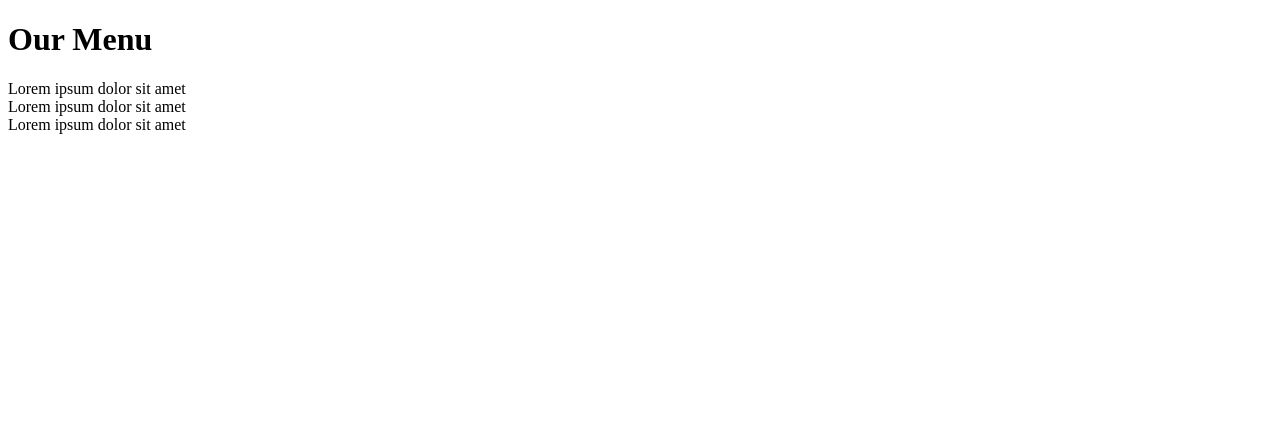
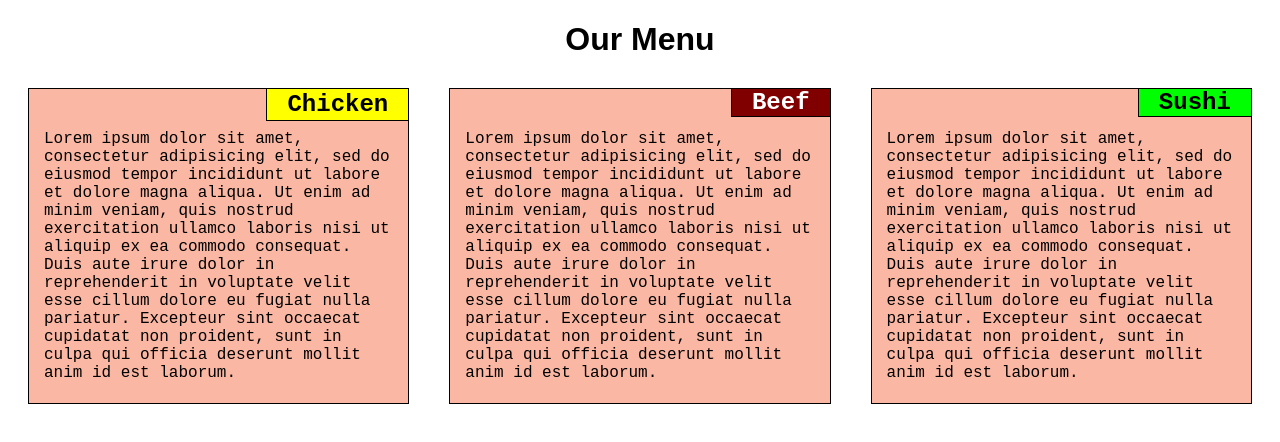
Before and after one commit to seldon88/coursera-solutions, a plain HTML site: page site/index.html in a window 1280 px wide. Drawn offline with Linux system fonts and the light colour scheme.

Commit message:
Module2 solution

```diff
--- a/site/CSS/style.css
+++ b/site/CSS/style.css
@@ -1,19 +1,37 @@
+*{
+    box-sizing: border-box;
+}
+
 /********** Base styles **********/
 h1 {
-    margin-bottom: 15px;
+    margin-bottom: 30px;
     text-align: center;
+    font-family: Arial, Helvetica, sans-serif;
   }
 
-   .row > div{
-    border: 2px solid red;
-    background-color: gray;
+
+.row {
+    margin-bottom: 20px;
   }
-    .container {
+
+.row > div{
+    background-color: white;
+    margin-bottom: 40px;
+    float: left;
+    font-family: 'Courier New', Courier, monospace;
+  }
+
+.section{
+    margin-left: 20px;
+    margin-right: 20px;
+    border: 1px solid black;
+    position: relative;
+    padding-left: 15px;
     padding-right: 15px;
-    padding-left: 15px;
-    margin-right: auto;
-    margin-left: auto;
-  }
+    padding-top: 25px;
+    padding-bottom: 5px;
+    background-color: #fab8a4;
+}
 
 /********** Large devices only **********/
 @media (min-width: 992px) {
@@ -23,11 +41,46 @@ h1 {
     }
   }
 
-
   /********** Medium devices only **********/
-  @media (min-width: 768px) and (max-width: 991px) {
+@media (min-width: 768px) and (max-width: 991px) {
     .col-mg {
         width: 50%;
         float: left;
     }
   }
+
+#p1{
+      border: 1px solid black;
+      position: absolute;
+      top: -1px;
+      right: -1px;
+      margin-top: 0px;
+      padding: 2px;
+      padding-left: 20px;
+      padding-right: 20px;
+      background-color:yellow;
+
+}
+
+#p2{
+    border: 1px solid black;
+    position: absolute;
+    top: -1px;
+    right: -1px;
+    margin-top: 0px;
+    padding-left: 20px;
+    padding-right: 20px;
+    background-color: maroon;
+    color: white;
+}
+
+#p3{
+    border: 1px solid black;
+    position: absolute;
+    top: -1px;
+    right: -1px;
+    margin-top: 0px;
+    padding-left: 20px;
+    padding-right: 20px;
+    background-color: lime;
+}
--- a/site/index.html
+++ b/site/index.html
@@ -4,17 +4,36 @@
     <meta charset="utf-8" />
     <meta http-equiv="X-UA-Compatible" content="IE=edge">
     <title>Assignment Solution for Module 2</title>
+
     <meta name="viewport" content="width=device-width, initial-scale=1">
    <!-- <link rel="stylesheet" type="text/css" media="screen" href="main.css" /> -->
-   <link rel="stylesheet" href="css/styles.css">
+   <link rel="stylesheet" type="text/css" href="CSS/style.css">
 </head>
 <body>
     <h1>Our Menu</h1>
+       <!--<div class="container"> -->
+        <div class="row">
 
-        <div class="row">
-            <div class="col-lg col-md">Lorem ipsum dolor sit amet</div>
-            <div class="col-lg col-md">Lorem ipsum dolor sit amet</div>
-            <div class="col-lg col-md">Lorem ipsum dolor sit amet</div>
+            <div class="col-lg col-mg">
+                <div class="section">
+                        <h2 id="p1" >Chicken</h2>
+                        <p>Lorem ipsum dolor sit amet, consectetur adipisicing elit, sed do eiusmod tempor incididunt ut labore et dolore magna aliqua. Ut enim ad minim veniam, quis nostrud exercitation ullamco laboris nisi ut aliquip ex ea commodo consequat. Duis aute irure dolor in reprehenderit in voluptate velit esse cillum dolore eu fugiat nulla pariatur. Excepteur sint occaecat cupidatat non proident, sunt in culpa qui officia deserunt mollit anim id est laborum.</p>
+                    </div>
+            </div>
+
+            <div class="col-lg col-mg">
+                <div class="section">
+                    <h2 id="p2">Beef</h2>
+                    <p>Lorem ipsum dolor sit amet, consectetur adipisicing elit, sed do eiusmod tempor incididunt ut labore et dolore magna aliqua. Ut enim ad minim veniam, quis nostrud exercitation ullamco laboris nisi ut aliquip ex ea commodo consequat. Duis aute irure dolor in reprehenderit in voluptate velit esse cillum dolore eu fugiat nulla pariatur. Excepteur sint occaecat cupidatat non proident, sunt in culpa qui officia deserunt mollit anim id est laborum.</p>
+                </div>
+            </div>
+
+            <div class="col-lg">
+                <div class="section">
+                    <h2 id="p3">Sushi</h2>
+                    <p>Lorem ipsum dolor sit amet, consectetur adipisicing elit, sed do eiusmod tempor incididunt ut labore et dolore magna aliqua. Ut enim ad minim veniam, quis nostrud exercitation ullamco laboris nisi ut aliquip ex ea commodo consequat. Duis aute irure dolor in reprehenderit in voluptate velit esse cillum dolore eu fugiat nulla pariatur. Excepteur sint occaecat cupidatat non proident, sunt in culpa qui officia deserunt mollit anim id est laborum.</p>
+                </div>
+            </div>
         </div>
 
 </body>
```
